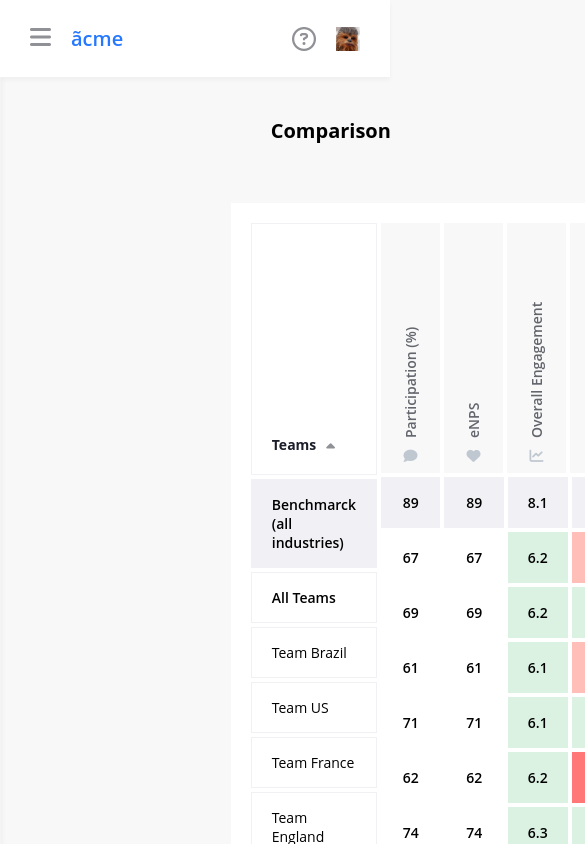
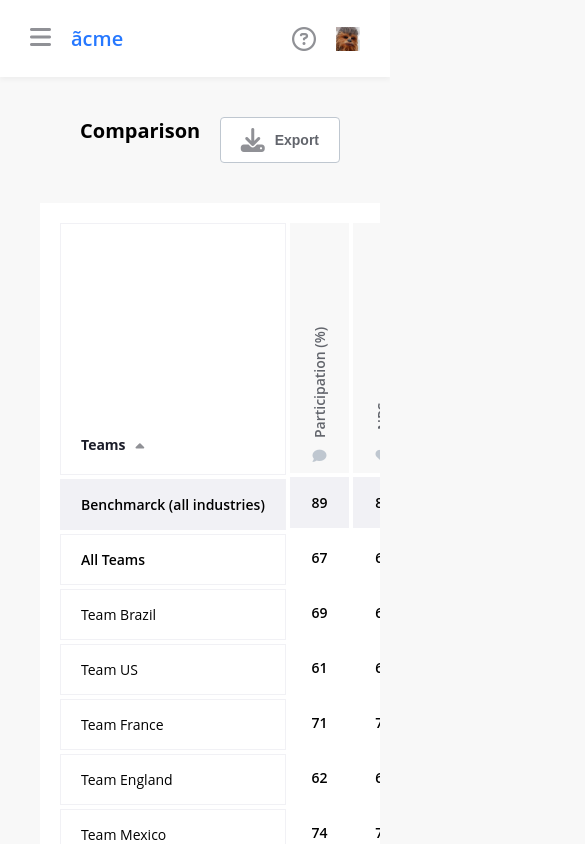
Before and after one commit to BrendhaLuizaB/Tabia, a React (Vite) app in the folder Tabia/: page / in a window 390 px wide. Shown: the top 844 px of the page, 585 px wide, since content can reach past the window. Built offline with nearby package versions, Linux system fonts and the light colour scheme.

Commit message:
feat: mobile adaptation and fixed tests

```diff
--- a/Tabia/src/Components/molecules/Menu/menu.styles.jsx
+++ b/Tabia/src/Components/molecules/Menu/menu.styles.jsx
@@ -1,14 +1,19 @@
 import styled from "styled-components";
 import { theme } from "../../../Styles/theme";
 
+
 export const ContainerMenu = styled.aside`
   background-color: ${theme.interfaceColor.white.white_50};
-  transition: all 0.5s ease;
+  transition: transform 0.5s ease, padding 0.5s ease, opacity 0.1s ease,
+  visibility 0.5s ease;
   min-height: 100%;
-  padding: 2rem 10rem 0 2rem;
-  transform: translateX(${(props) => props.showMenu});
+  padding: ${(props) => (!props.showMenu ? '0' : '2rem 10rem 0 2rem')};
+  width: ${(props) => (!props.showMenu ? '0' : '10rem')};
+  transform: translateX(${(props) => (!props.showMenu ? '-100%' : '0')});
   box-shadow: rgba(0, 0, 0, 0.04) 3px 0px 5px;
-`;
+  opacity: ${(props) => (!props.showMenu ? '0' : '1')};
+  visibility: ${(props) => (!props.showMenu ? 'hidden' : 'visible')};
+`
 
 export const BoxSection = styled.div`
   display: flex;
--- a/Tabia/src/Components/organisms/Header/header.jsx
+++ b/Tabia/src/Components/organisms/Header/header.jsx
@@ -6,7 +6,7 @@ const Header = () => {
     const {dispatch, state} = useGlobalContext()
 
     const handleMenu = () => {
-        dispatch({type: "setShowMenu", payload: state.showMenu === '-100%' ? '0' : '-100%'});
+        dispatch({type: "setShowMenu", payload: !state.showMenu});
     }
   return (
     <>
@@ -14,7 +14,7 @@ const Header = () => {
         <BoxMenuLogo>
           <HamburgerIcon
             className="fa-solid fa-bars"
-            onClick={() => handleMenu()}
+            onClick={handleMenu}
             showMenu={state.showMenu}
           />
           <Logo>ãcme</Logo>
--- a/Tabia/src/Components/organisms/Header/header.styles.jsx
+++ b/Tabia/src/Components/organisms/Header/header.styles.jsx
@@ -23,7 +23,7 @@ export const BoxQuestionUserIcon = styled.div`
 `;
 
 export const HamburgerIcon = styled.i`
-  color: ${(props) => props.showMenu === "-100%" ? `${theme.interfaceColor.black.black_300}` : `${theme.interfaceColor.blue.primary_blue}`};
+  color: ${(props) => !props.showMenu ? `${theme.interfaceColor.black.black_300}` : `${theme.interfaceColor.blue.primary_blue}`};
   font-size: 2.4rem;
 `;
 export const Logo = styled.h1`
--- a/Tabia/src/Components/organisms/Table/table.jsx
+++ b/Tabia/src/Components/organisms/Table/table.jsx
@@ -1,19 +1,19 @@
 import {
   BoxTags,
+  IconTags,
+  TagsTitle,
+  Cells,
+  ContainerLine,
+  ContainerDataTable,
   BoxTeamName,
   BoxTeamsTitle,
+  TeamsName,
+  TeamsBox,
+  HeaderTeams,
   CaretIcon,
-  Cells,
-  ContainerData,
-  ContainerDataTable,
   ContainerDataTags,
-  ContainerLine,
   ContainerTags,
-  HeaderTeams,
-  IconTags,
-  TagsTitle,
-  TeamsBox,
-  TeamsName,
+  ContainerData
 } from './table.styles'
 import teamData from '../../../data/TeamsData/teams_data.json'
 import { useGlobalContext } from '../../../Context/Global-context'
@@ -25,22 +25,16 @@ import { useRef } from 'react'
 import { useCalculate } from '../../../hooks/Data-sum/teamData'
 
 const Table = () => {
+  const { dispatch, state } = useGlobalContext()
   const contentDocument = useRef()
-  const { dispatch, state } = useGlobalContext()
   const teamSumData = useCalculate()
 
   const handlePrint = useReactToPrint({
     content: () => contentDocument.current,
   })
-  const handleTeams = () => {
-    dispatch({
-      type: 'setShowTeams',
-      payload: state.showTeams === '-100%' ? '0' : '-100%',
-    })
-  }
 
   return (
-    <>
+    <div style={{padding: '0 0 0 4rem'}}>
       <BoxTitleButton>
         <div>
           <h1>Comparison</h1>
@@ -53,7 +47,7 @@ const Table = () => {
         <BoxTeamName>
           <BoxTeamsTitle>
             <HeaderTeams>Teams</HeaderTeams>
-            <CaretIcon className='fa-solid fa-caret-up' onClick={handleTeams} />
+            <CaretIcon className='fa-solid fa-caret-up' />
           </BoxTeamsTitle>
           {teamData.map((team, index) => {
             return (
@@ -102,7 +96,7 @@ const Table = () => {
           </ContainerData>
         </ContainerDataTags>
       </ContainerDataTable>
-    </>
+    </div>
   )
 }
 
--- a/Tabia/src/Components/organisms/Table/table.styles.jsx
+++ b/Tabia/src/Components/organisms/Table/table.styles.jsx
@@ -1,14 +1,6 @@
 import styled from "styled-components";
 import { theme } from "../../../Styles/theme";
 
-export const ContainerTable = styled.div`
-  background-color: ${theme.interfaceColor.white.white_50};
-`;
-
-export const Divider = styled.div`
-  border-bottom: 0.1rem solid ${theme.interfaceColor.white.white_300};
-  padding: 4rem 0;
-`;
 
 export const HeaderTeams = styled.p`
   font-size: 1.4rem;
@@ -31,8 +23,10 @@ export const CaretIcon = styled.i`
 `
 
 export const TeamsName = styled.p`
-    font-size: 1.4rem;
-    font-weight: ${(props) => (props.team.id === 0 || props.team.id === 1) ? 600 : 'normal'};
+  font-size: 1.4rem;
+  font-weight: ${(props) =>
+    props.team.id === 0 || props.team.id === 1 ? 600 : 'normal'};
+
 `
 
 export const TeamsBox = styled.div`
@@ -40,13 +34,31 @@ export const TeamsBox = styled.div`
   border: 0.1rem solid ${theme.interfaceColor.white.white_300};
   background-color: ${(props) =>
     props.team.id === 0 && `${theme.interfaceColor.white.white_300}`};
-`;
+
+  @media screen and (width < 1400px) {
+    display: flex;
+    align-items: flex-end;
+
+  }
+`
 
 export const ContainerDataTable = styled.div`
   display: flex;
   background-color: ${theme.interfaceColor.white.white_50};
   padding: 2rem 2rem;
   margin-bottom: 3rem;
+  overflow-x: auto;
+
+  @media screen and (max-width: 1400px) {
+    width: 100%;
+    max-width: 600px;
+    white-space: nowrap;
+  }
+  @media screen and (max-width: 665px) {
+    width: 100%;
+    max-width: 30rem;
+    white-space: nowrap;
+  }
 `
 
 export const ContainerData = styled.div`
@@ -70,7 +82,6 @@ export const BoxTags = styled.div`
   display: flex;
   align-items: center;
   gap: 1rem;
-
 `
 export const IconTags = styled.i`
   font-size: 1.4rem;
@@ -78,13 +89,13 @@ export const IconTags = styled.i`
   color: ${theme.interfaceColor.black.black_200};
   transform: rotate(180deg);
 `
-export const ContainerLine = styled.ul`
+export const ContainerLine = styled.div`
   width: 100%;
   display: flex;
   gap: 0.4rem;
 
 `
-export const Cells = styled.li`
+export const Cells = styled.div`
   width: 45.54px;
   border: 1px 0px 0px 0px;
   list-style: none;
@@ -120,6 +131,7 @@ export const BoxTeamName = styled.div`
   display: flex;
   flex-direction: column;
   gap: 0.4rem;
+
 `
 
 export const ContainerTags = styled.div`
--- a/Tabia/src/Components/pages/Home/Home.jsx
+++ b/Tabia/src/Components/pages/Home/Home.jsx
@@ -9,9 +9,7 @@ const Home = () => {
   return (
     <ContainerMain>
       <Menu showMenu={state.showMenu} />
-      <div>
       <Table />
-      </div>
     </ContainerMain>
   );
 };
--- a/Tabia/src/Components/pages/Home/Home.styles.jsx
+++ b/Tabia/src/Components/pages/Home/Home.styles.jsx
@@ -8,5 +8,4 @@ export const BoxTitleButton = styled.div`
 
 export const ContainerMain = styled.main`
     display: flex;
-    /* justify-content: center; */
 `
--- a/Tabia/src/Context/Global-context.jsx
+++ b/Tabia/src/Context/Global-context.jsx
@@ -1,8 +1,7 @@
 import { createContext, useContext } from "react";
 
 export const initialState = {
-    showMenu: '-100%',
-    showTeams: '-100%'
+    showMenu: false,
   }
 
 export const GlobalContext = createContext({
@@ -14,8 +13,6 @@ export function GlobalReducer(state, action) {
   switch (action.type) {
     case "setShowMenu":
       return { ...state, showMenu: action.payload };
-    case "setShowTeams":
-      return {...state, showTeams: action.payload}
     default:
       throw new Error("unknown action");
   }
```
Also changed, not shown: Tabia/src/hooks/Window/window-width.jsx (added, +23 -0 lines), 1 other file (tests, documents, lock files or other folders).
